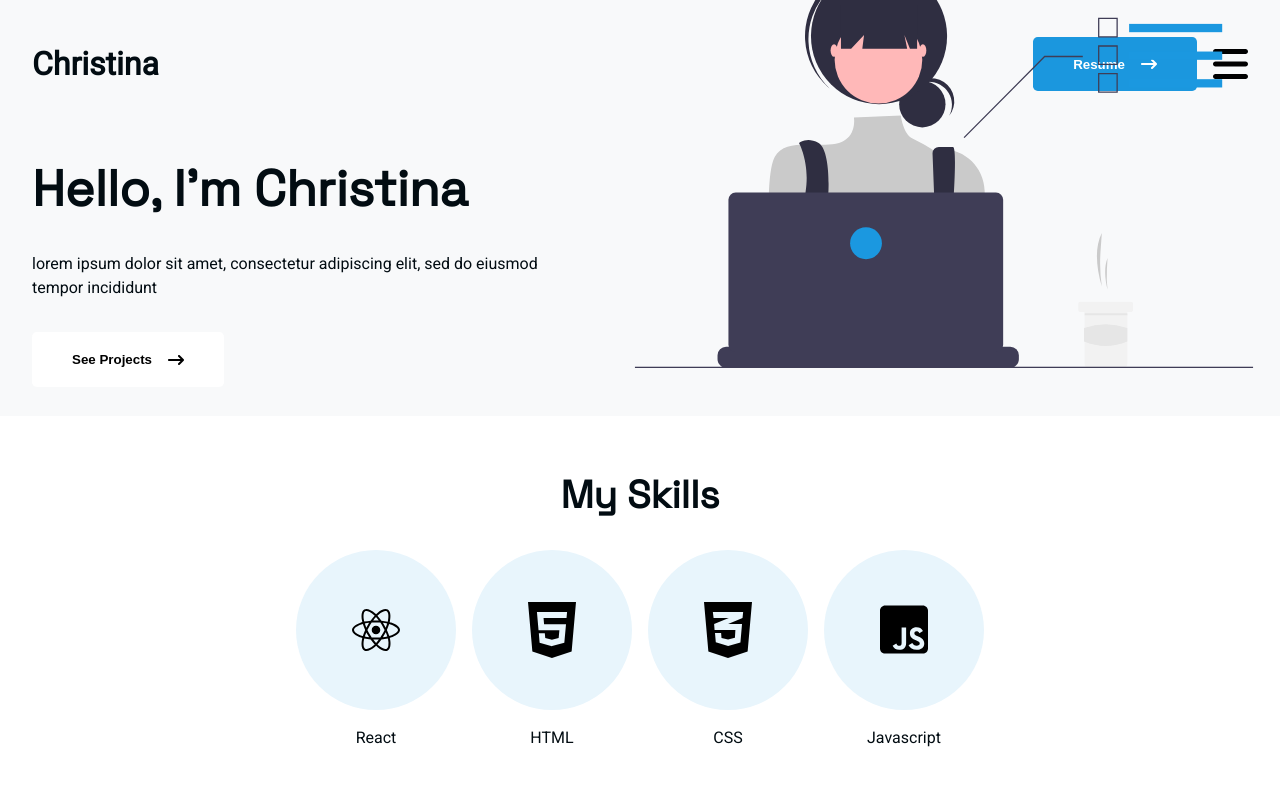
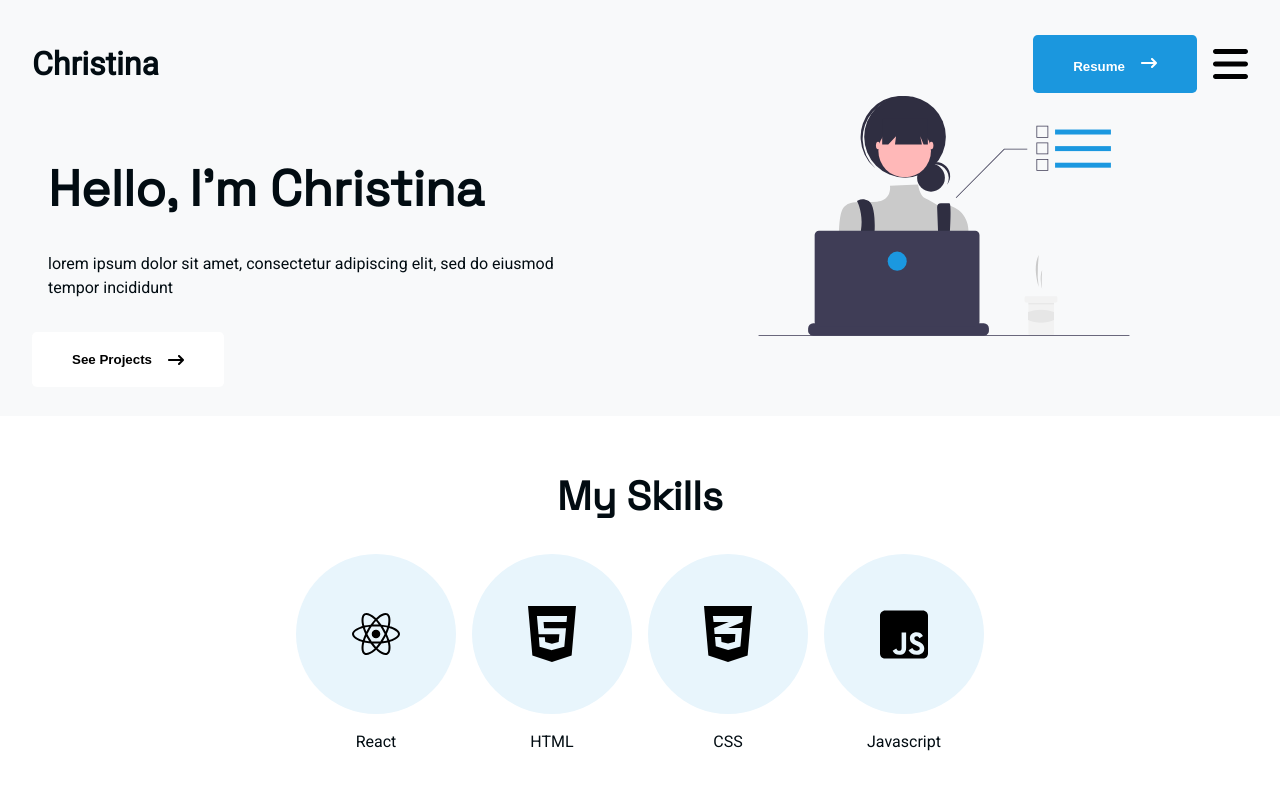
Before and after one commit to Christina113-code/Portfolio, a React (Create React App) app: page / in a window 1280 px wide. Shown: the top 800 px of the page. Built offline with nearby package versions, Linux system fonts and the light colour scheme; a web font is replaced by a local one.

Commit message:
fixed sidenav mbl bug

```diff
--- a/src/App.css
+++ b/src/App.css
@@ -10,7 +10,7 @@
   --clr-ltst:white;
   --clr-ntrl:#f8f9fa;
   --fs-lg:3.125rem;
-  --fs-m: 2.4rem;
+  --fs-m: 1.8rem;
   --fs-sm:.938rem;
   --section-padding:1.5rem;
 }
@@ -77,14 +77,14 @@ a{
 }
 .sidenav{
   min-height:100vh;
-  min-width:75vw;
+  width:min(300px, 75vw);
   position:absolute;
   position:fixed;
   z-index:1;
   background-color: var(--clr-ltst);
   right:0;
 }
-.nav-btn{
+nav .btn{
   display:none;
 }
 .top-sidenav{
@@ -98,7 +98,7 @@ a{
   justify-content: space-between;
   padding:0 1rem;
   align-items: center;;
-  gap:.7rem;
+  gap:.3rem;
   border-top:2px solid var(--clr-lt);
 }
 .sidenav img{
@@ -111,11 +111,20 @@ a{
   height:3rem;
   filter:invert(51%) sepia(65%) saturate(627%) hue-rotate(158deg) brightness(89%) contrast(96%);
 }
-
+.contact-info{
+  width:100%;
+}
+.contact-info h2{
+  margin:0;
+  padding:1rem 1.5rem;
+}
+.contact-info span{
+  width:100%;
+}
 .sidenav >.link-container{
   display:flex;
   flex-direction: column;
-  padding:2rem;
+  padding:0 2rem;
 }
 .link-container a, .footer-link-container a{
   padding:1rem;
@@ -323,7 +332,16 @@ input:focus, textarea:focus{
   justify-content: space-between;
 }
 /* Media queries global*/
+@media screen and (min-width: 768px){
+  h2, p, h1, ul, li{
+    padding:0 2rem;
+  }
 
+  h2{
+    font-size:2.5rem;
+
+  }
+}
 
 /* Navbar media queries */
 @media screen and (min-width:768px){
@@ -331,9 +349,10 @@ input:focus, textarea:focus{
     padding:2rem;
   }
   nav .btn{
-      /* display:block; */
+      display:block;
       margin-left:auto;
     }
+
 }
 /* Hero media queries */
 @media screen and (min-width:768px){
@@ -352,9 +371,10 @@ input:focus, textarea:focus{
   }
   #hero-img1{
     width:50%;
+    height:30%;
     position:absolute;
     right:1rem;
-    top:-7rem;
+    top:1rem;
   }
 }
 /* Skills media queries */
--- a/src/Sections/Footer.js
+++ b/src/Sections/Footer.js
@@ -33,8 +33,8 @@ const Footer = () => {
           </div>
 
           <div className="social-info">
-            <a href="https://github.com/Christina113-code"><img src={github} alt="github"/></a>
-            <a href="https://www.linkedin.com/in/christina-murphy-8775bb19b/"><img src={linkedin} alt="linkedin"/></a>
+            <a href="https://github.com/Christina113-code" target="_blank"rel="noreferrer"><img src={github} alt="github"/></a>
+            <a href="https://www.linkedin.com/in/christina-murphy-8775bb19b/"target="_blank"rel="noreferrer"><img src={linkedin} alt="linkedin"/></a>
 
           </div>
 
```
